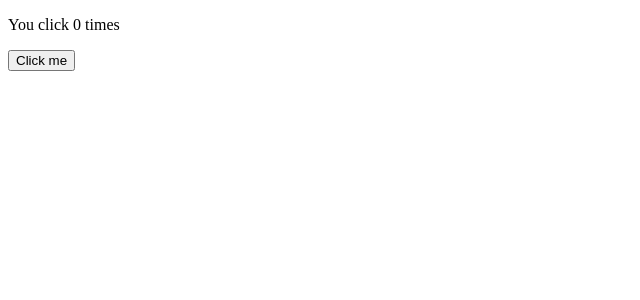
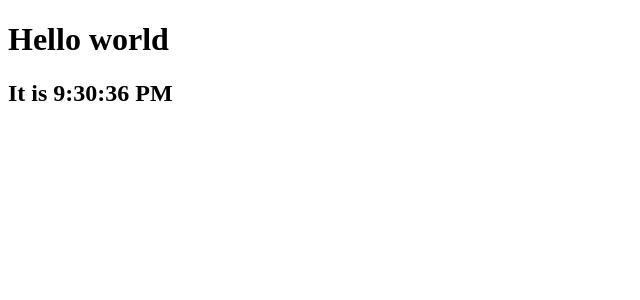
Before and after one commit to Tai-Huynh-1/js-summer24, a React (Create React App) app in the folder react-app/: page / in a window 1280 px wide. Shown: the top 300 px of the page, without its empty margins (0-640 px from the left). Built offline with nearby package versions, Linux system fonts and the light colour scheme.

Commit message:
clock with hooks

```diff
--- /dev/null
+++ b/react-app/src/components/ClockC.jsx
@@ -0,0 +1,37 @@
+import { useEffect, useState } from "react";
+
+function FormattedDate(props) {
+	return <h2>It is {props.date.toLocaleTimeString()}</h2>;
+}
+
+export default function ClockC() {
+	// maintain state with hook
+	const [date, setDate] = useState(new Date());
+
+	function tick() {
+		setDate(new Date());
+	}
+
+	function intervalCb() {
+		tick();
+	}
+	// perform side effects with useEffect hook
+	// equivalent to componentDidMount & componentWillUnmount
+	useEffect(() => {
+		console.log("useEffect: componentDidMount");
+		const timerId = setInterval(intervalCb, 1000);
+
+		return () => {
+			console.log("useEffect: componentWillUnmount");
+			clearInterval(timerId);
+		};
+	}, []);
+
+	console.log("rendering");
+	return (
+		<div>
+			<h1>Hello world</h1>
+			<FormattedDate date={date} />
+		</div>
+	);
+}
--- a/react-app/src/components/SignUpB.jsx
+++ b/react-app/src/components/SignUpB.jsx
@@ -1,6 +1,32 @@
+import { useState } from "react";
+
 const initalFormState = { name: "", email: "", password: "" };
+
 export function SignUpB() {
-	useState(initalFormState);
+	const [form, setForm] = useState(initalFormState);
+	const { name, email, password } = form;
+
+	const handleChange = (event) => {
+		const { id, value } = event.target;
+		setForm((prevData) => ({
+			...prevData,
+			[id]: value,
+		}));
+	};
+
+	const handleSubmit = (event) => {
+		event.preventDefault();
+		alert("Form submitted: " + JSON.stringify(form));
+	};
+
+	return (
+		<form onSubmit={handleSubmit}>
+			<input id="name" type="text" name="name" value={name} onChange={handleChange} placeholder="Name" />
+			<input id="email" type="email" name="email" value={email} onChange={handleChange} placeholder="Email" />
+			<input id="password" type="password" name="password" value={password} onChange={handleChange} placeholder="Password" />
+			<button type="submit">Sign Up</button>
+		</form>
+	);
 }
 
 // function useCustomState(initialState) {
--- a/react-app/src/index.js
+++ b/react-app/src/index.js
@@ -5,11 +5,13 @@ import SignUp from "./components/SignUp";
 import Clock from "./components/Clock";
 import FancyBorder from "./components/WelcomeDialog/FancyBorder";
 import Counter from "./components/Counter";
+import { SignUpB } from "./components/SignUpB";
+import ClockC from "./components/ClockC";
 // import "./index.css";
 
 const root = ReactDOM.createRoot(document.getElementById("root"));
 root.render(
 	<div>
-		<Counter />
+		<ClockC />
 	</div>
 );
```
Also changed, not shown: react-app/src/components/ClockB.jsx (deleted).
